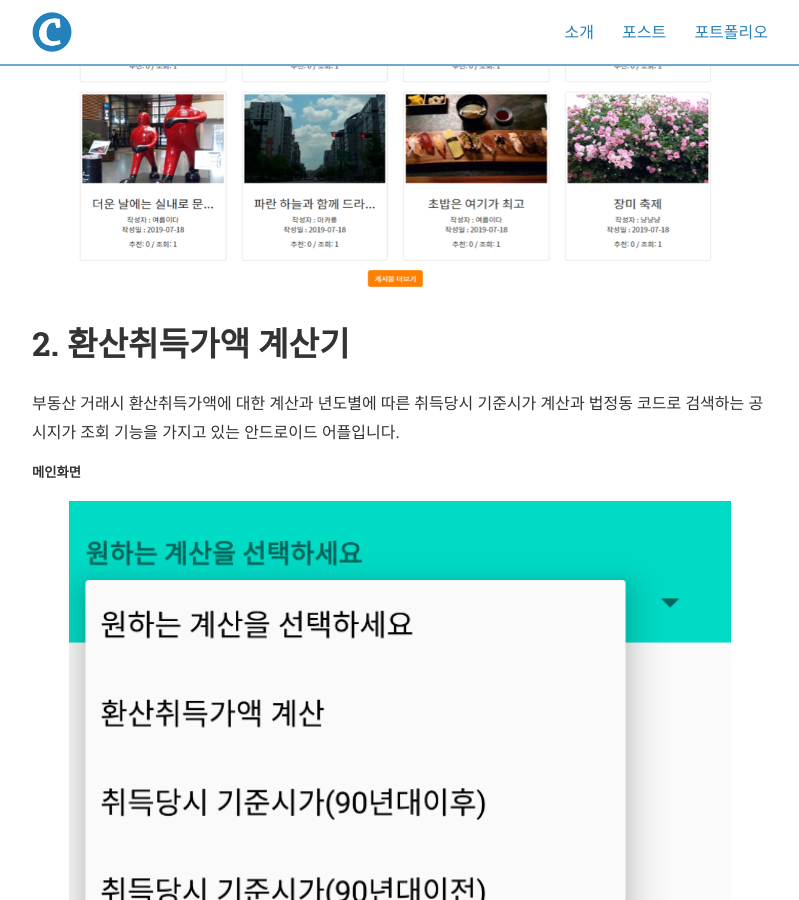
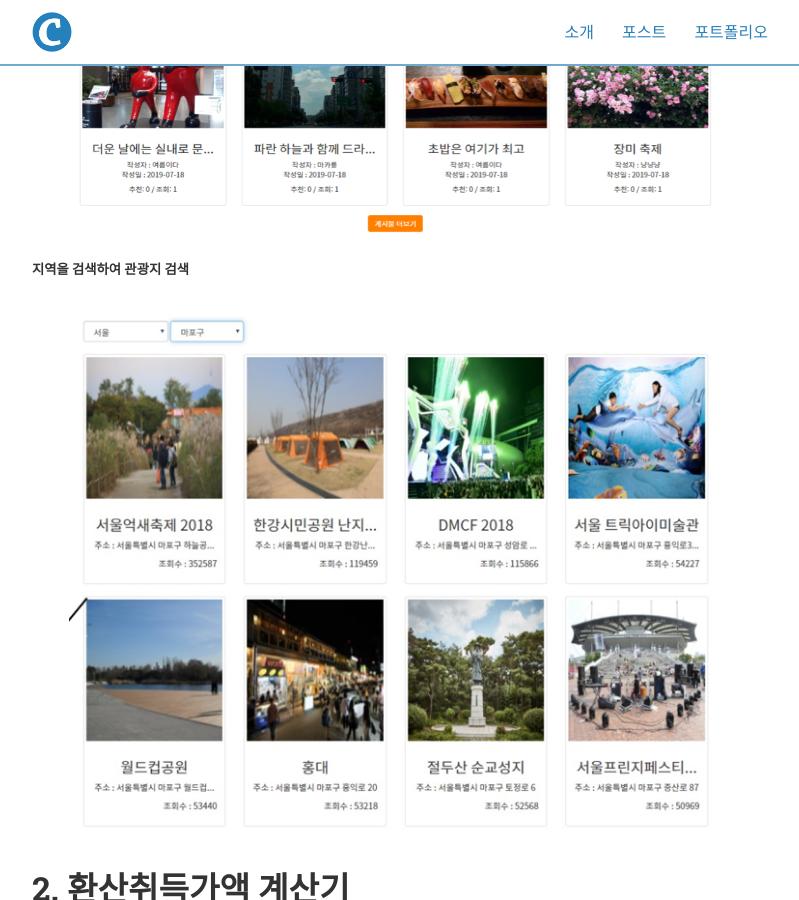
Before and after one commit to Aulelius/Aulelius.github.io, a Jekyll site: the page built from typography.md, in a window 1280 px wide and 900 px high, scrolled down 1374 px. Shown: the whole window, without its empty margins (240-1039 px from the left). Built offline with Jekyll 4.4.1, drawn with Linux system fonts in a browser that asks for light colours; nearby versions of some CDN libraries.

Commit message:
Update typography.md

```diff
--- a/typography.md
+++ b/typography.md
@@ -7,12 +7,13 @@
 
 <h1>1. Tripinsite</h1>
 
-<h3><p>여행객들이 자신이 원하는 관광, 맛집기행과 같은 테마에 맞춰 다른사람들의 여행일정을 검색하고 한국관광공사에서 제공하는 데이터를 활용하여 정확한 관광지 정보를 얻게 하였습니다.</p></h3>
+<h4><p>여행객들이 자신이 원하는 관광, 맛집기행과 같은 테마에 맞춰 다른사람들의 여행일정을 검색하고 한국관광공사에서 제공하는 데이터를 활용하여 정확한 관광지 정보를 얻게 하였습니다.</p></h4>
 <h5>메인화면</h5>
 <img src="/assets/portfolio_img2.jpg" />
 <h5>추천 스토리 보기</h5>
 <img src="/assets/portfolio_img1.jpg" />
-
+<h5>지역을 검색하여 관광지 검색</h5>
+<img src="/assets/portfolio_img3.jpg" />
 <!-- // Tripinsite -->
 
 
```
